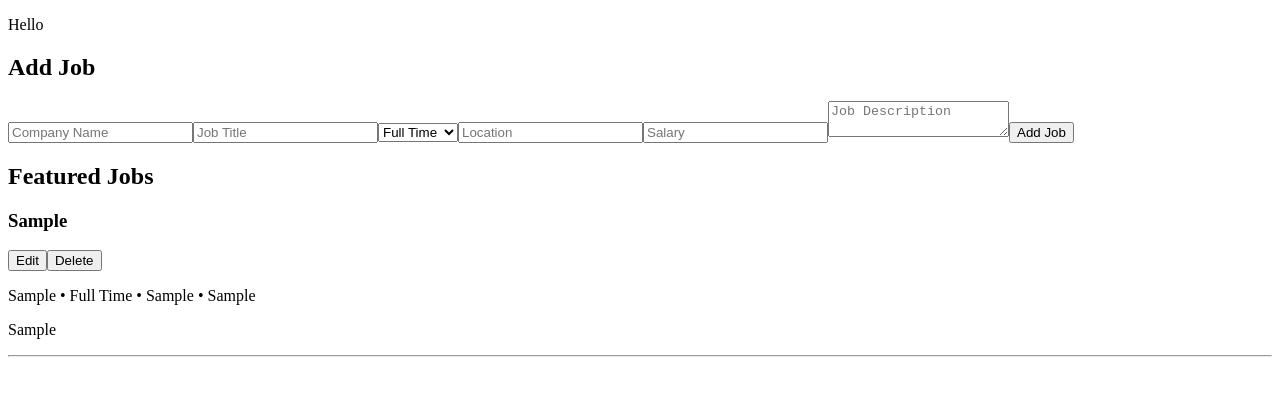
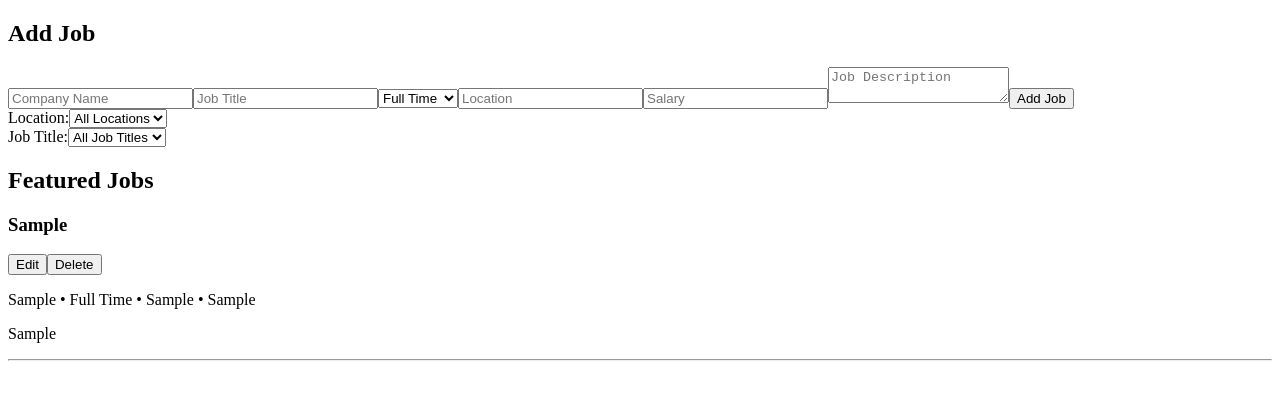
Before and after one commit to kcameron37/Final-Project-FrontEnd, a React (Create React App) app: page / in a window 1280 px wide. Both pictures are taken after typing "Sample", "Sample", "Sample", "Sample", "Sample" into the empty fields and a click on the button "Add Job". Shown: the top 400 px of the page. Built offline with nearby package versions, Linux system fonts and the light colour scheme.

Commit message:
Updating filtering.

```diff
--- a/package.json
+++ b/package.json
@@ -11,6 +11,7 @@
     "loader-utils": "3.2.1",
     "react": "18.2.0",
     "react-dom": "18.2.0",
+    "react-router-dom": "^6.20.0",
     "react-scripts": "5.0.1"
   },
   "devDependencies": {
--- a/src/App.js
+++ b/src/App.js
@@ -1,8 +1,9 @@
 import React, { useState } from 'react';
+import { BrowserRouter as Router, Routes, Route } from 'react-router-dom';
 
-import JobList from './components/JobList.js';
-import AddJob from './components/AddJob.js';
-
+import JobList from './components/JobList';
+import AddJob from './components/AddJob';
+import FilterComponent from './components/FilterComponent';
 
 export default function App() {
   const [jobs, setJobs] = useState([]);
@@ -17,10 +18,15 @@ export default function App() {
   };
 
   return (
-    <div className="App">
-      <p>Hello</p>
-      <AddJob addJob={addJob} />
-      <JobList jobs={jobs} deleteJob={deleteJob} />
-    </div>
+    <Router>
+      <div>
+        <AddJob addJob={addJob} />
+        <FilterComponent jobs={jobs} />
+        <Routes>
+          <Route path="/" element={<JobList jobs={jobs} deleteJob={deleteJob} />} />
+          <Route path="/filter/:filterType/:filterValue" element={<JobList jobs={jobs} deleteJob={deleteJob} />} />
+        </Routes>
+      </div>
+    </Router>
   );
 }
--- /dev/null
+++ b/src/components/FilterComponent.js
@@ -0,0 +1,54 @@
+import React from 'react';
+import { useNavigate } from 'react-router-dom';
+
+function FilterComponent({ jobs }) {
+    const navigate = useNavigate();
+
+    const uniqueLocations = getUniqueValues(jobs, 'location');
+    const uniqueJobTitles = getUniqueValues(jobs, 'jobTitle');
+
+    const handleFilterChange = (filterType, value) => {
+      if (value === "") {
+        navigate(`/`); // Navigate to base route to reset the filter
+      } else {
+        navigate(`/filter/${filterType}/${value}`);
+      }
+    };
+
+  if (jobs.length === 0) {
+    return <p>No Jobs Available</p>;
+  }
+
+  return (
+    <div>
+      <div>
+        <label>Location:</label>
+        <select onChange={(e) => handleFilterChange('location', e.target.value)}>
+          <option value="">All Locations</option> {/* Reset option */}
+          {uniqueLocations.map(location => (
+            <option key={location} value={location}>{location}</option>
+          ))}
+        </select>
+      </div>
+
+      <div>
+        <label>Job Title:</label>
+        <select onChange={(e) => handleFilterChange('jobTitle', e.target.value)}>
+          <option value="">All Job Titles</option> {/* Reset option */}
+          {uniqueJobTitles.map(title => (
+            <option key={title} value={title}>{title}</option>
+          ))}
+        </select>
+      </div>
+
+      {/* Add more dropdowns for other categories... */}
+    </div>
+  );
+}
+
+export default FilterComponent;
+
+function getUniqueValues(jobs, key) {
+  const unique = [...new Set(jobs.map(job => job[key]))];
+  return unique;
+}
--- a/src/components/JobList.js
+++ b/src/components/JobList.js
@@ -1,11 +1,19 @@
 import React from 'react';
+import { useParams } from 'react-router-dom';
 
 export default function JobList({ jobs, deleteJob }) {
+  const { filterType, filterValue } = useParams();
+
+  // Filtering logic based on URL parameters
+  const filteredJobs = filterType && filterValue
+    ? jobs.filter(job => job[filterType].toString() === filterValue)
+    : jobs;
+
   return (
     <div>
       <h2>Featured Jobs</h2>
       {
-        jobs.map((job, index) => (
+        filteredJobs.map((job, index) => (
           <div key={index} className="job-item">
             <h3>{job.jobTitle}</h3>
             <button onClick={() => console.log('Make Edit Do Something')}>Edit</button>
```
Also changed, not shown: 1 other file (tests, documents, lock files or other folders). Lines whose indentation alone changed are shown as unchanged.
